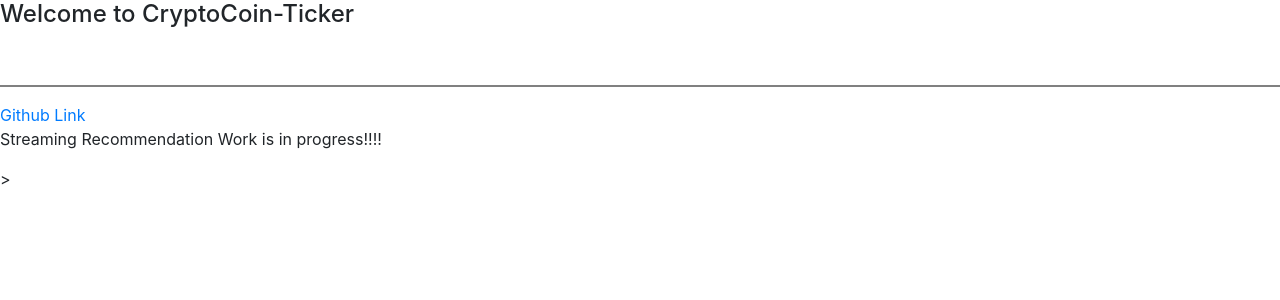
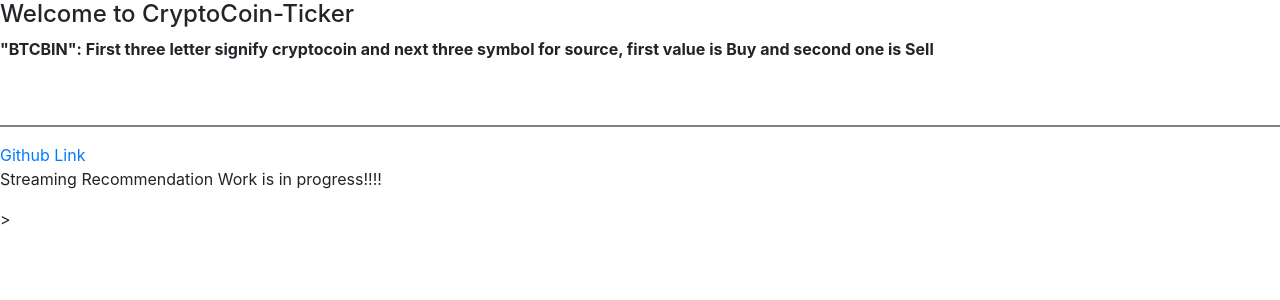
Before and after one commit to madhur73/trying-heroku, a Django app: template ccapp/templates/ccapp/tickers.html in a window 1280 px wide. Shown: the top 300 px of the page. Run offline with Django 3.2, Linux system fonts and the light colour scheme; the template is opened without the code that fills it, so the values that code supplies are empty; some libraries are stand-ins or nearby versions.

Commit message:
resolved ui header

```diff
--- a/ccapp/templates/ccapp/tickers.html
+++ b/ccapp/templates/ccapp/tickers.html
@@ -1,6 +1,7 @@
 <html>
 <head>
     <h4>Welcome to CryptoCoin-Ticker</h4>
+
     <title>Tickers</title>
     <link rel="stylesheet" href="https://maxcdn.bootstrapcdn.com/bootstrap/4.0.0/css/bootstrap.min.css"
           integrity="sha384-Gn5384xqQ1aoWXA+058RXPxPg6fy4IWvTNh0E263XmFcJlSAwiGgFAW/dAiS6JXm" crossorigin="anonymous">
@@ -18,6 +19,7 @@
     </style>
 </head>
 <body>
+<p><b>"BTCBIN": First three letter signify cryptocoin and next three symbol for source, first value is Buy and second one is Sell</b><p/>
 
 <div id="container">
     {% for ticker_code in ticker_codes %}
```
